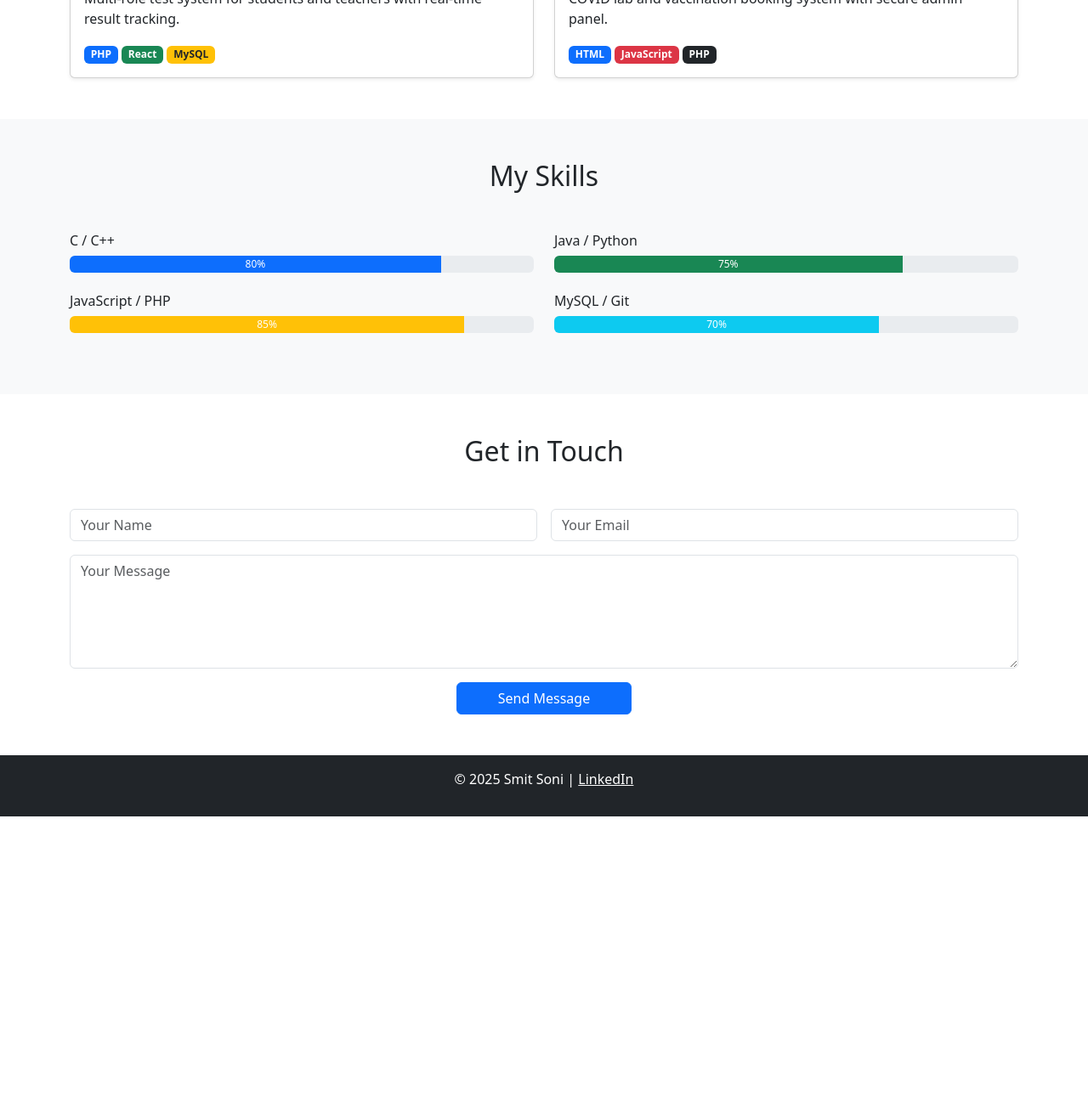
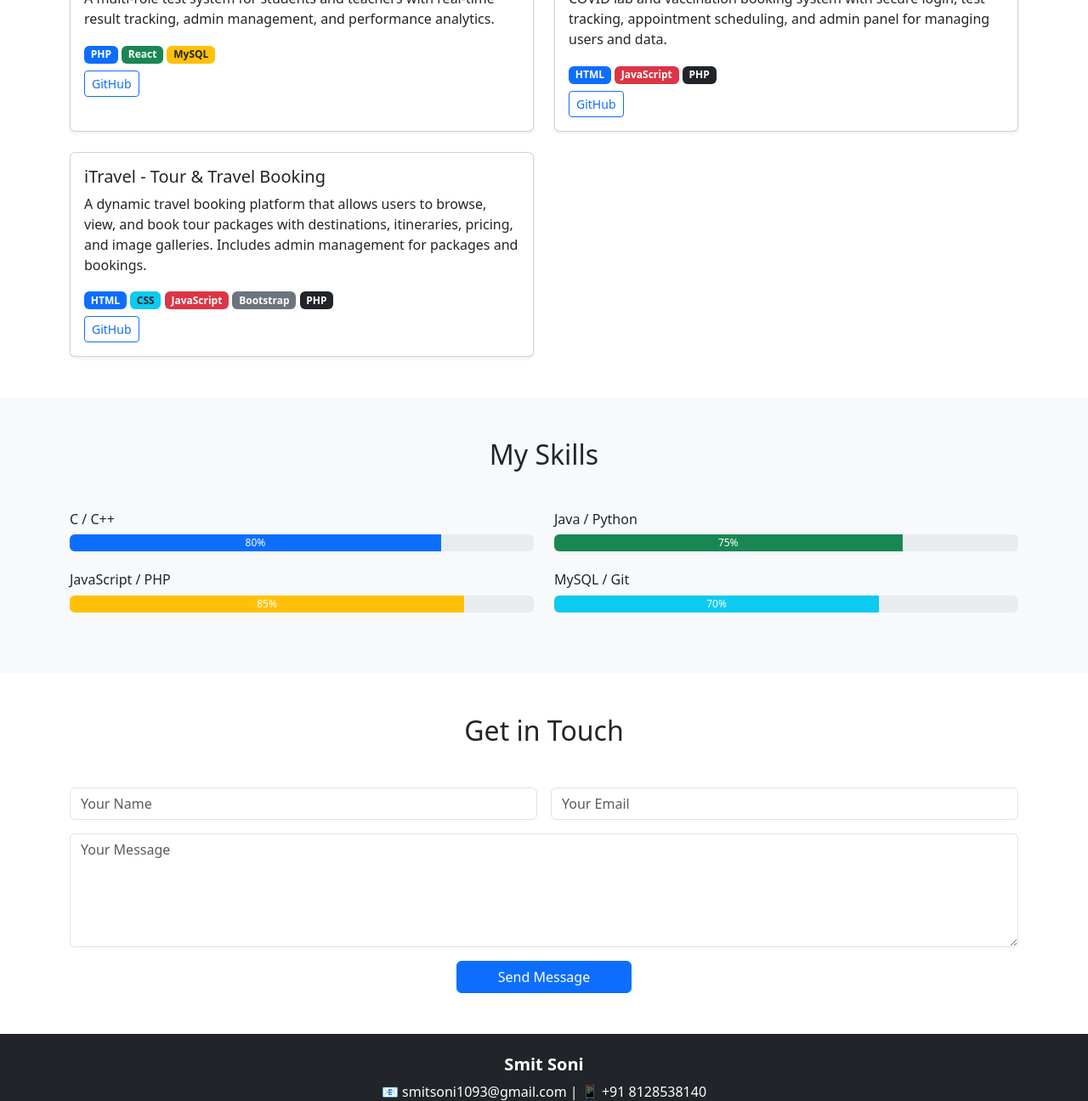
Before and after one commit to smitsoni1093/portfolio, a plain HTML site: page index.html in a window 1280 px wide. Shown: the part 997-2293 px from the top of the page at 85% size. Before the commit the page ends 1958 px from the top, so only its background shows below. Drawn offline with nearby package versions, Linux system fonts and the light colour scheme.

Commit message:
Add files via upload

```diff
--- a/index.html
+++ b/index.html
@@ -5,6 +5,8 @@
   <meta name="viewport" content="width=device-width, initial-scale=1" />
   <title>Smit Soni | Developer Portfolio</title>
   <link href="https://cdn.jsdelivr.net/npm/bootstrap@5.3.2/dist/css/bootstrap.min.css" rel="stylesheet" />
+  <link href="https://cdn.jsdelivr.net/npm/bootstrap-icons@1.10.5/font/bootstrap-icons.css" rel="stylesheet">
+
   <link rel="stylesheet" href="style.css" />
 </head>
 <body data-bs-spy="scroll" data-bs-target="#navbar" data-bs-offset="70">
@@ -36,33 +38,63 @@
   </div>
 </header>
 
+
 <!-- Projects -->
 <section class="py-5" id="projects">
   <div class="container">
     <h2 class="text-center mb-5">Projects</h2>
     <div class="row g-4">
+
+      <!-- Online Test Portal -->
       <div class="col-md-6">
         <div class="card shadow-sm h-100">
           <div class="card-body">
             <h5 class="card-title">Online Test Portal</h5>
-            <p class="card-text">Multi-role test system for students and teachers with real-time result tracking.</p>
+            <p class="card-text">A multi-role test system for students and teachers with real-time result tracking, admin management, and performance analytics.</p>
             <span class="badge bg-primary">PHP</span>
             <span class="badge bg-success">React</span>
             <span class="badge bg-warning text-dark">MySQL</span>
+            <div class="mt-2">
+              <a href="https://github.com/Smit-8923/online-test-portal" class="btn btn-sm btn-outline-primary" target="_blank">GitHub</a>
+            </div>
           </div>
         </div>
       </div>
+
+      <!-- Lab Management System -->
       <div class="col-md-6">
         <div class="card shadow-sm h-100">
           <div class="card-body">
             <h5 class="card-title">Lab Management System</h5>
-            <p class="card-text">COVID lab and vaccination booking system with secure admin panel.</p>
+            <p class="card-text">COVID lab and vaccination booking system with secure login, test tracking, appointment scheduling, and admin panel for managing users and data.</p>
             <span class="badge bg-primary">HTML</span>
             <span class="badge bg-danger">JavaScript</span>
             <span class="badge bg-dark">PHP</span>
+            <div class="mt-2">
+              <a href="https://github.com/smitsoni1093/LMS" class="btn btn-sm btn-outline-primary" target="_blank">GitHub</a>
+            </div>
           </div>
         </div>
       </div>
+
+      <!-- iTravel Project -->
+      <div class="col-md-6">
+        <div class="card shadow-sm h-100">
+          <div class="card-body">
+            <h5 class="card-title">iTravel - Tour & Travel Booking</h5>
+            <p class="card-text">A dynamic travel booking platform that allows users to browse, view, and book tour packages with destinations, itineraries, pricing, and image galleries. Includes admin management for packages and bookings.</p>
+            <span class="badge bg-primary">HTML</span>
+            <span class="badge bg-info text-dark">CSS</span>
+            <span class="badge bg-danger">JavaScript</span>
+            <span class="badge bg-secondary">Bootstrap</span>
+            <span class="badge bg-dark">PHP</span>
+            <div class="mt-2">
+              <a href="https://github.com/Smit-8923/iTravel" class="btn btn-sm btn-outline-primary" target="_blank">GitHub</a>
+            </div>
+          </div>
+        </div>
+      </div>
+
     </div>
   </div>
 </section>
@@ -118,9 +150,22 @@
 
 
 <!-- Footer -->
-<footer class="bg-dark text-white text-center py-3">
-  <p>© 2025 Smit Soni | <a href="https://www.linkedin.com/in/smit-soni-814247212/" class="text-white">LinkedIn</a></p>
+<footer class="bg-dark text-white py-4">
+  <div class="container text-center">
+    <h5 class="fw-bold">Smit Soni</h5>
+    <p class="mb-1">📧 smitsoni1093@gmail.com | 📱 +91 8128538140</p>
+    <div class="mb-2">
+      <a href="https://github.com/smitsoni1093" class="text-white me-3" target="_blank">
+        <i class="bi bi-github" style="font-size: 1.5rem;"></i>
+      </a>
+      <a href="https://www.linkedin.com/in/smit-soni-814247212/" class="text-white" target="_blank">
+        <i class="bi bi-linkedin" style="font-size: 1.5rem;"></i>
+      </a>
+    </div>
+    <p class="mb-0">&copy; 2025 Smit Soni. All rights reserved.</p>
+  </div>
 </footer>
+
 
 <script src="https://cdn.jsdelivr.net/npm/bootstrap@5.3.2/dist/js/bootstrap.bundle.min.js"></script>
 <script src="script.js"></script>
```
